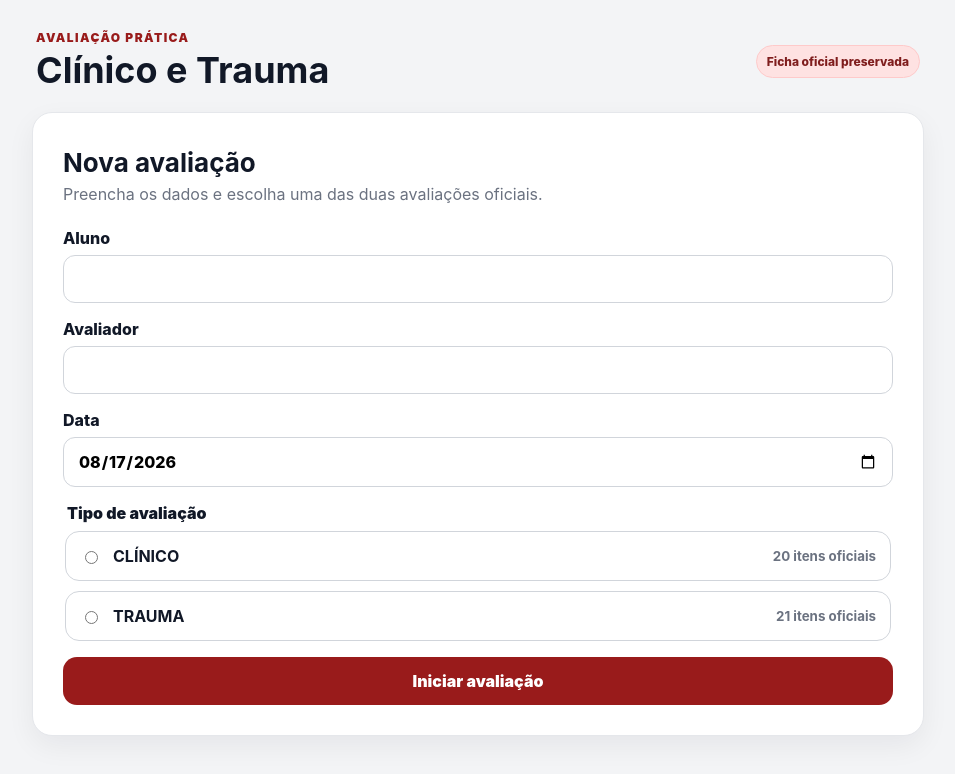
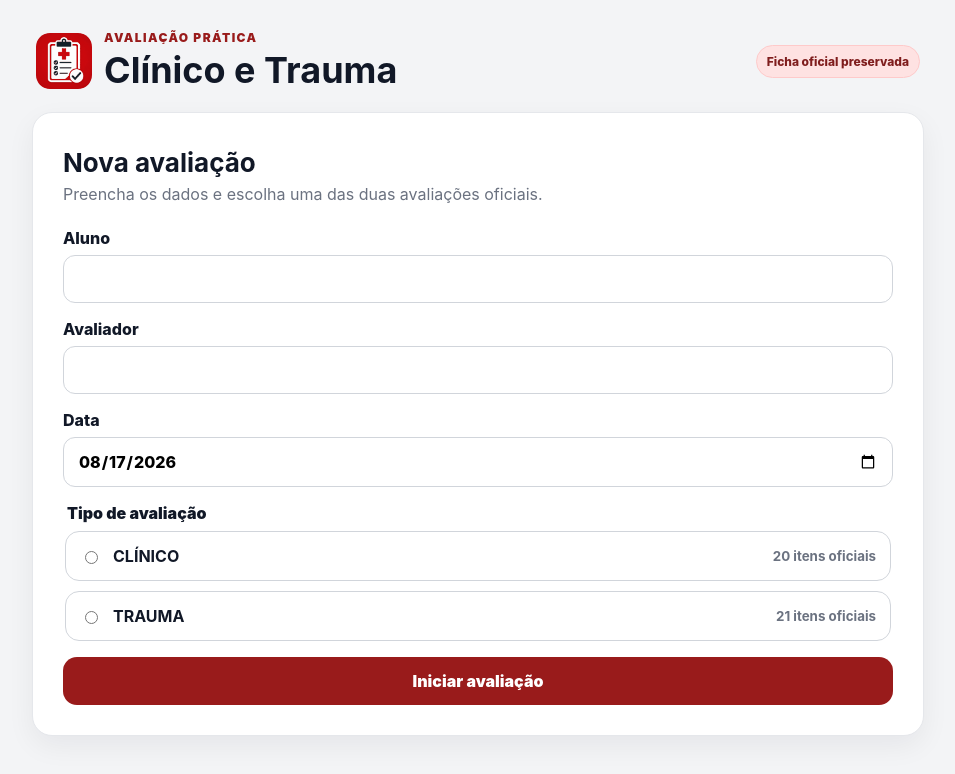
Before and after one commit to hanifalvesbatista10-spec/avaliacao-pratica-aph, a website with bundled scripts: page index.html in a window 1280 px wide. Shown: the whole page, without its empty margins (162-1117 px from the left). Built offline with nearby package versions, Linux system fonts and the light colour scheme.

Commit message:
Adiciona ícone oficial do aplicativo e integra ao PWA

```diff
--- a/index.html
+++ b/index.html
@@ -6,15 +6,20 @@
   <meta name="theme-color" content="#991b1b" />
   <meta name="description" content="Aplicativo de avaliação prática baseado nas fichas oficiais fornecidas pelo avaliador." />
   <link rel="manifest" href="./manifest.webmanifest" />
+  <link rel="icon" type="image/png" sizes="192x192" href="./app-icon-192.png" />
+  <link rel="apple-touch-icon" href="./app-icon-192.png" />
   <link rel="stylesheet" href="./styles.css" />
   <title>Avaliação Prática</title>
 </head>
 <body>
   <main class="app-shell">
     <header class="topbar">
-      <div>
-        <p class="eyebrow">AVALIAÇÃO PRÁTICA</p>
-        <h1>Clínico e Trauma</h1>
+      <div style="display:flex;align-items:center;gap:12px;">
+        <img src="./app-icon-192.png" alt="Símbolo do aplicativo Avaliação Prática" width="56" height="56" style="display:block;width:56px;height:56px;border-radius:14px;object-fit:cover;flex:0 0 auto;" />
+        <div>
+          <p class="eyebrow">AVALIAÇÃO PRÁTICA</p>
+          <h1>Clínico e Trauma</h1>
+        </div>
       </div>
       <span class="lock-badge">Ficha oficial preservada</span>
     </header>
```
Also changed, not shown: app-icon-192.png (added), manifest.webmanifest.
